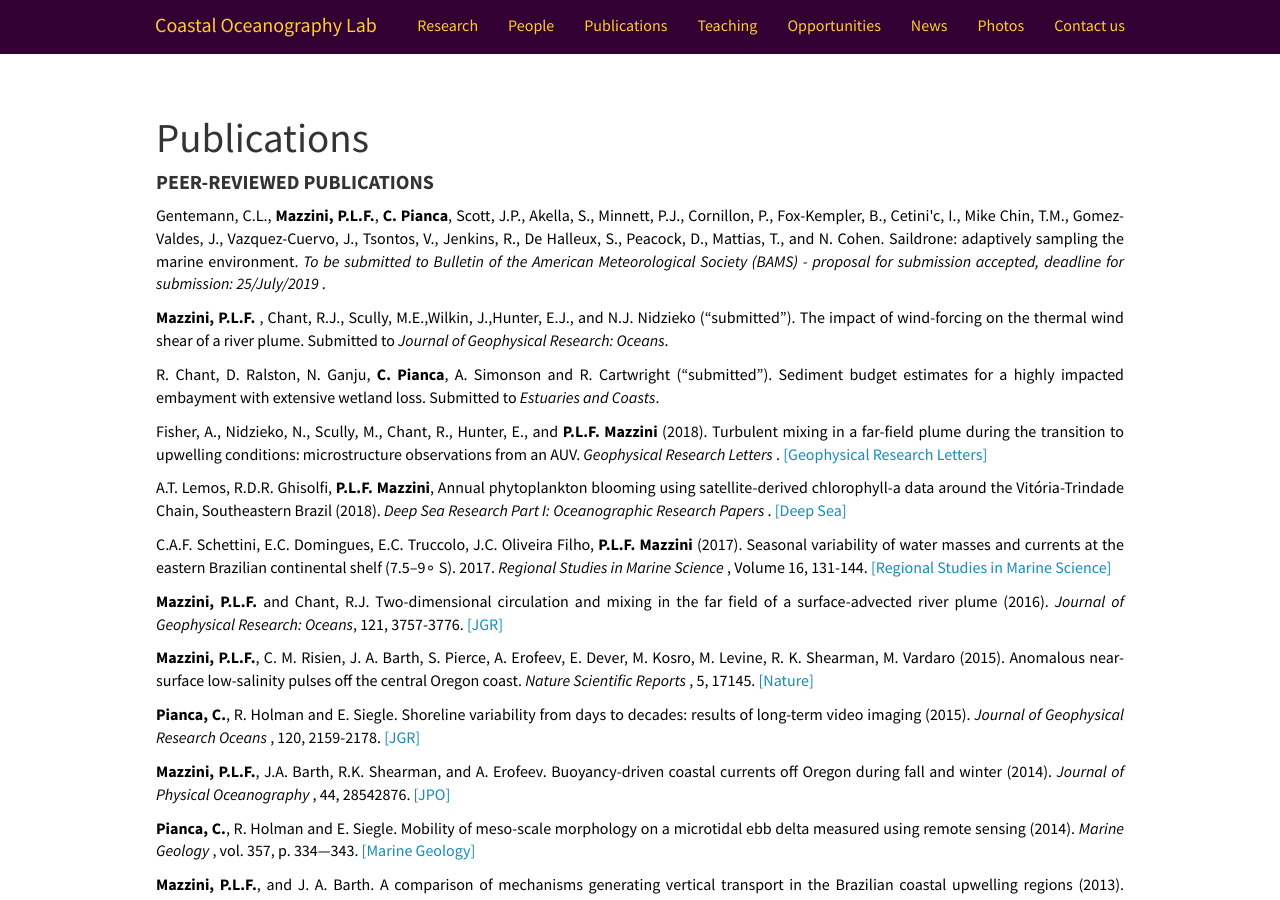
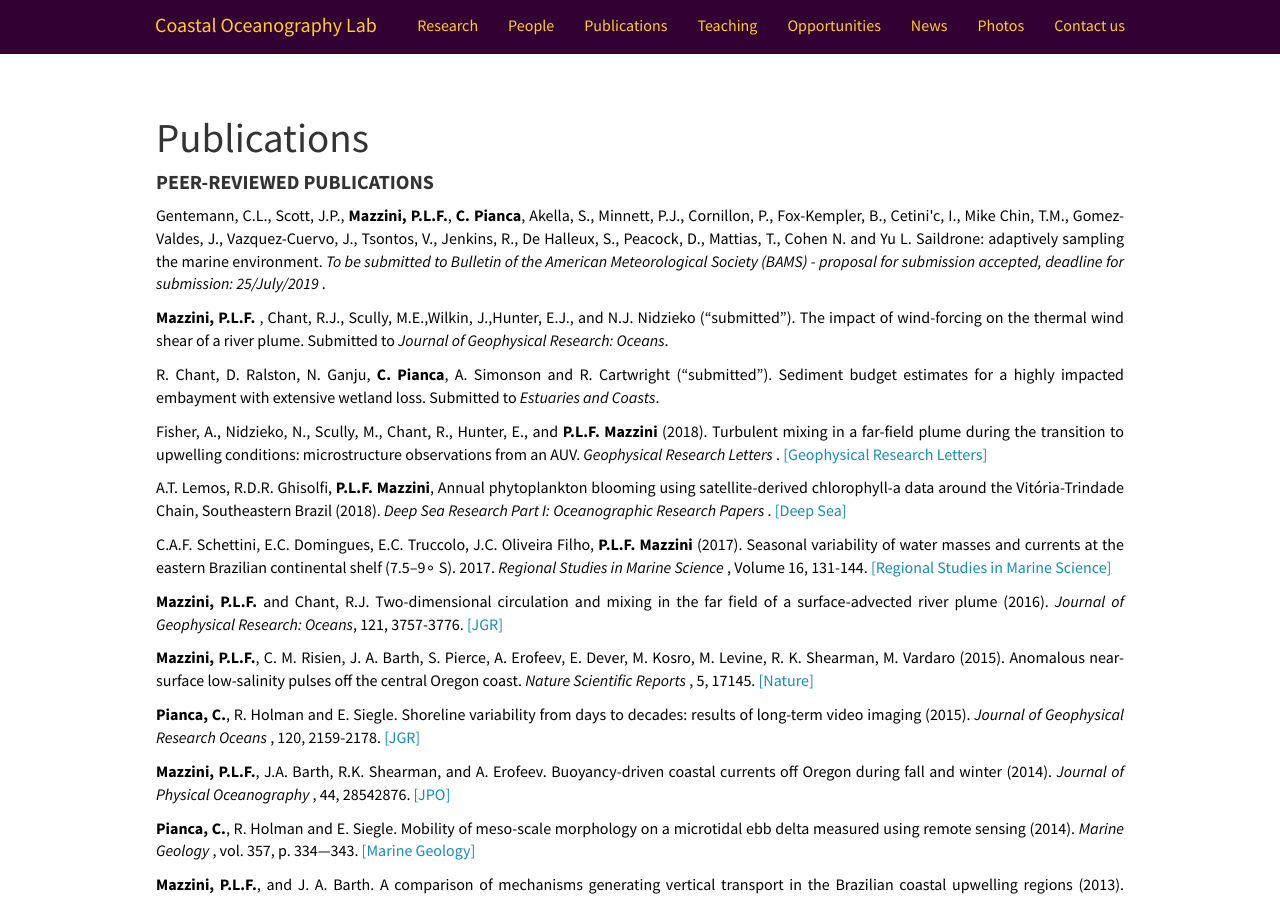
Before and after one commit to mazzinilab/mazzinilab.github.io, a Jekyll site: the page built from _pages/publications.md, in a window 1280 px wide and 900 px high. Built offline with Jekyll 4.4.1, drawn with Linux system fonts in a browser that asks for light colours; nearby versions of some CDN libraries.

Commit message:
updates june

```diff
--- a/_pages/publications.md
+++ b/_pages/publications.md
@@ -14,7 +14,7 @@ permalink: /publications/
 
 #### <b> PEER-REVIEWED PUBLICATIONS <b>
 
-  Gentemann, C.L., <b>Mazzini, P.L.F.</b>, <b>C. Pianca</b>, Scott, J.P., Akella, S., Minnett, P.J., Cornillon, P., Fox-Kempler, B., Cetini\'c, I., Mike Chin, T.M., Gomez-Valdes, J., Vazquez-Cuervo, J., Tsontos, V., Jenkins, R., De Halleux, S.,  Peacock, D., Mattias, T., and N. Cohen. Saildrone: adaptively sampling the marine environment. <i> To be submitted to Bulletin of the American Meteorological Society (BAMS) - proposal for submission accepted, deadline for submission: 25/July/2019 </i>.
+  Gentemann, C.L., Scott, J.P., <b>Mazzini, P.L.F.</b>, <b>C. Pianca</b>, Akella, S., Minnett, P.J., Cornillon, P., Fox-Kempler, B., Cetini\'c, I., Mike Chin, T.M., Gomez-Valdes, J., Vazquez-Cuervo, J., Tsontos, V., Jenkins, R., De Halleux, S.,  Peacock, D., Mattias, T., Cohen N. and Yu L. Saildrone: adaptively sampling the marine environment. <i> To be submitted to Bulletin of the American Meteorological Society (BAMS) - proposal for submission accepted, deadline for submission: 25/July/2019 </i>.
 
   <b>Mazzini, P.L.F.</b> , Chant, R.J., Scully, M.E.,Wilkin, J.,Hunter, E.J., and N.J. Nidzieko ("submitted"). The impact of wind-forcing on the thermal wind shear of a river plume. Submitted to <i>Journal of Geophysical Research: Oceans</i>.
 
```
Also changed, not shown: _posts/2019-06-18-CeNCOOS-Member.md (added, +15 -0 lines), research/HF-Radar.md (+1 -1 lines), research/Saildrone.md (+1 -1 lines).
